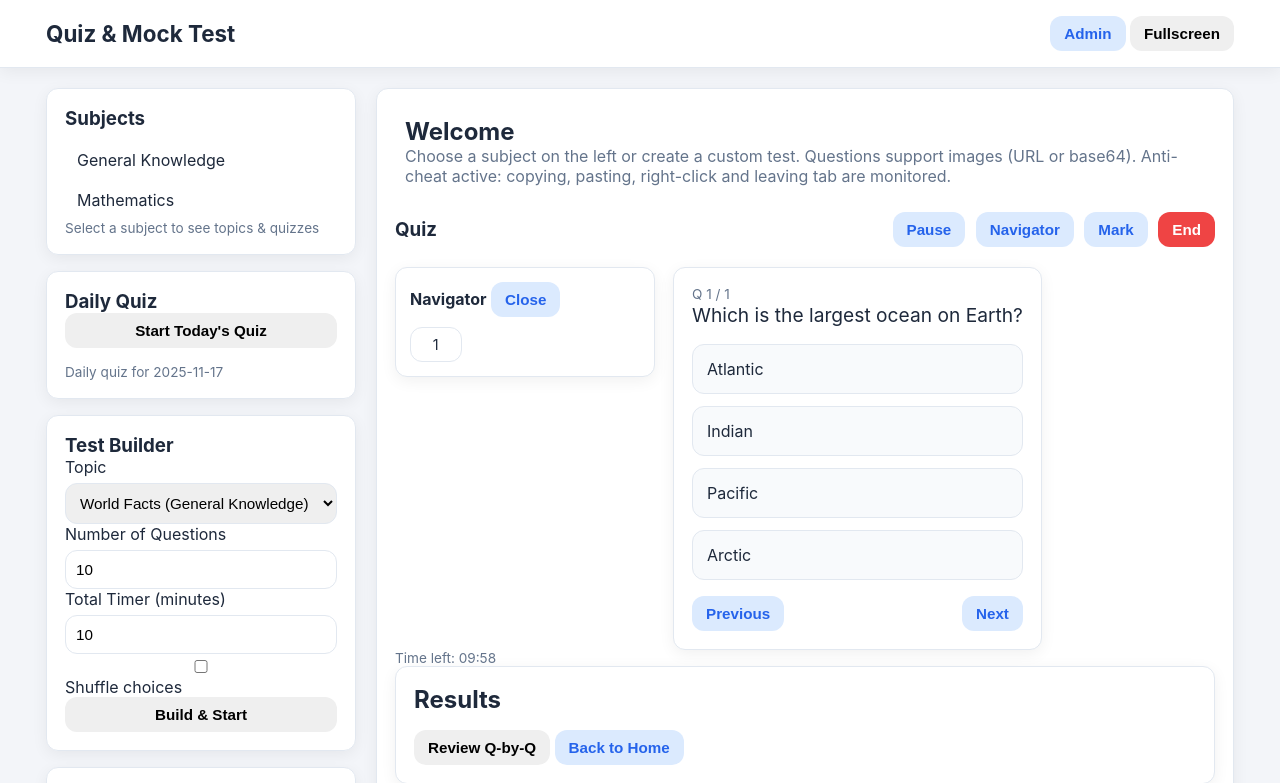
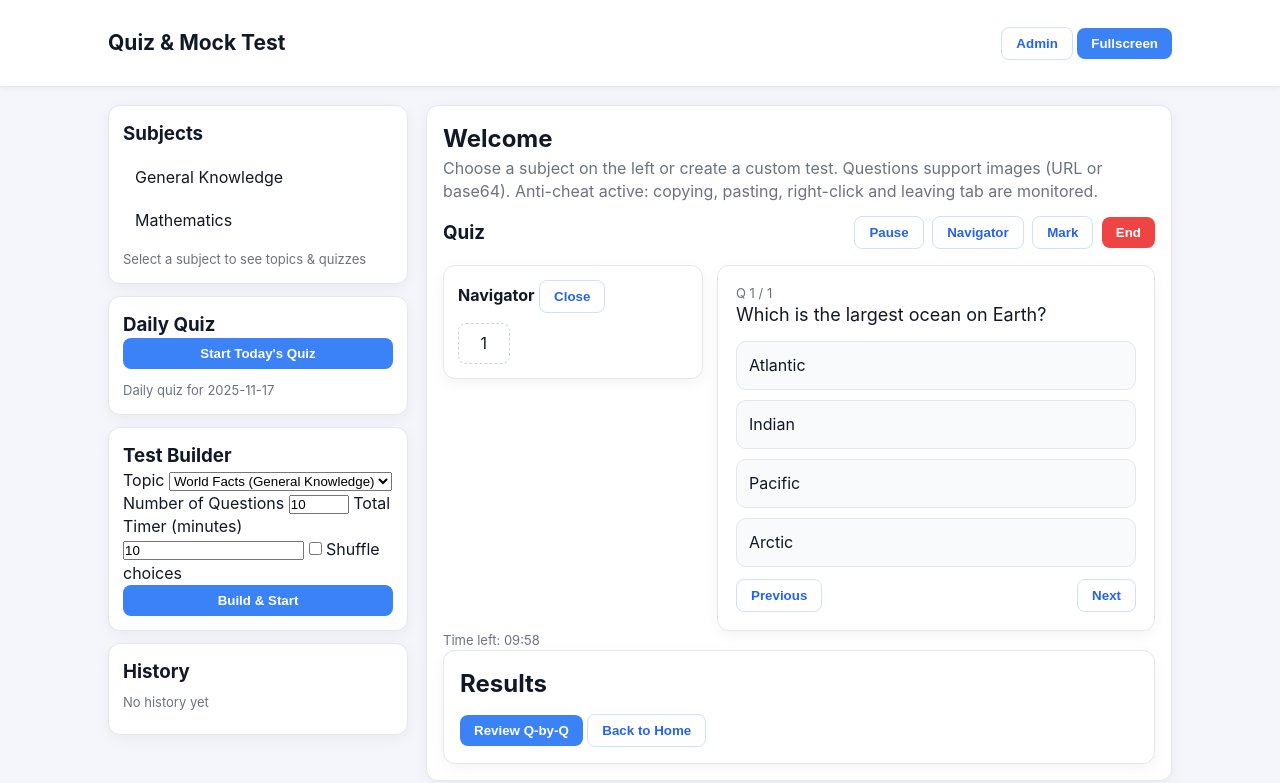
Before and after one commit to kunalmalviya066/Main-Quiz-App, a plain HTML site: page index.html in a window 1280 px wide. Both pictures are taken after a click on the button "Build & Start". Shown: the top 783 px of the page. Drawn offline with Linux system fonts and the light colour scheme.

Commit message:
Update style.css

```diff
--- a/style.css
+++ b/style.css
@@ -1,188 +1,183 @@
-/* ----------------------------------------------------
-   BASE & RESET
----------------------------------------------------- */
+/* ------------------------------
+   GLOBAL RESET & BASE
+------------------------------ */
 * {
   margin: 0;
   padding: 0;
   box-sizing: border-box;
 }
 
-html {
-  font-family: Inter, system-ui, -apple-system, "Segoe UI", Roboto, Arial, sans-serif;
-  scroll-behavior: smooth;
+html, body {
+  height: 100%;
 }
 
 body {
-  background: #f3f5f9;
-  color: #1e293b;
-  min-height: 100vh;
+  background: #f5f6fb;
+  font-family: Inter, system-ui, -apple-system, "Segoe UI", Roboto, Arial;
+  color: #111827;
+  line-height: 1.45;
   -webkit-font-smoothing: antialiased;
 }
 
-/* ----------------------------------------------------
-   VARIABLES
----------------------------------------------------- */
-:root {
-  --bg: #f3f5f9;
-  --card: #ffffff;
-  --text-light: #64748b;
-  --text-dark: #1e293b;
-  --border: #e2e8f0;
-  --accent: #2563eb;
-  --accent-light: #dbeafe;
-  --danger: #ef4444;
-  --success: #10b981;
-
-  --radius: 12px;
-  --shadow: 0 4px 16px rgba(0,0,0,0.06);
+/* Utility */
+.container {
+  max-width: 1100px;
+  margin: 0 auto;
+  padding: 18px;
 }
 
-/* ----------------------------------------------------
-   LAYOUT HELPERS
----------------------------------------------------- */
-.container {
-  max-width: 1220px;
-  margin: auto;
-  padding: 16px;
+.muted {
+  color: #6b7280;
 }
 
-.mt { margin-top: 16px; }
-.small { font-size: 0.85rem; }
-.muted { color: var(--text-light); }
+.small {
+  font-size: 13px;
+}
 
-/* ----------------------------------------------------
+.mt {
+  margin-top: 12px;
+}
+
+/* ------------------------------
    HEADER
----------------------------------------------------- */
+------------------------------ */
 .topbar {
-  background: var(--card);
-  border-bottom: 1px solid var(--border);
-  box-shadow: var(--shadow);
+  background: #ffffff;
+  border-bottom: 1px solid #e5e7eb;
   position: sticky;
   top: 0;
-  z-index: 100;
+  z-index: 90;
+  box-shadow: 0 2px 6px rgba(0,0,0,0.04);
 }
 
 .topbar .container {
   display: flex;
+  align-items: center;
   justify-content: space-between;
-  align-items: center;
 }
 
 .brand {
-  font-size: 1.4rem;
+  margin: 10px 0;
+  font-size: 21px;
   font-weight: 700;
 }
 
-/* ----------------------------------------------------
+/* ------------------------------
    BUTTONS
----------------------------------------------------- */
+------------------------------ */
 .btn {
-  padding: 9px 14px;
-  border-radius: var(--radius);
+  background: #3b82f6;
   border: none;
+  color: white;
+  padding: 8px 14px;
+  border-radius: 8px;
+  font-weight: 600;
   cursor: pointer;
-  font-weight: 600;
-  font-size: 0.95rem;
-  transition: 0.2s ease;
-  user-select: none;
-  white-space: nowrap;
+  transition: 0.15s ease-in-out;
 }
 
-.btn:hover { opacity: 0.92; }
+.btn:hover {
+  background: #2563eb;
+}
 
 .btn.subtle {
-  background: var(--accent-light);
-  color: var(--accent);
+  background: transparent;
+  border: 1px solid rgba(59,130,246,0.25);
+  color: #2563eb;
+}
+
+.btn.subtle:hover {
+  background: rgba(59,130,246,0.09);
 }
 
 .btn.danger {
-  background: var(--danger);
-  color: #fff;
+  background: #ef4444;
 }
 
-.btn.block { width: 100%; }
+.btn.danger:hover {
+  background: #dc2626;
+}
 
-/* ----------------------------------------------------
-   GRID & PANELS
----------------------------------------------------- */
+.btn.block {
+  width: 100%;
+}
+
+/* ------------------------------
+   GRID LAYOUT
+------------------------------ */
 .main-grid {
   display: grid;
-  grid-template-columns: 310px 1fr;
-  gap: 20px;
-  padding-top: 20px;
+  grid-template-columns: 300px 1fr;
+  gap: 18px;
+  padding-top: 18px;
 }
 
-.sidebar { position: sticky; top: 80px; }
-
-.panel { min-height: 300px; }
-
-/* ----------------------------------------------------
-   CARDS
----------------------------------------------------- */
-.card {
-  background: var(--card);
-  padding: 18px;
-  border-radius: var(--radius);
-  box-shadow: var(--shadow);
-  border: 1px solid var(--border);
+.panel {
+  min-height: 400px;
 }
 
-/* ----------------------------------------------------
+/* ------------------------------
+   CARDS
+------------------------------ */
+.card {
+  background: #ffffff;
+  padding: 16px;
+  border-radius: 12px;
+  box-shadow: 0 4px 14px rgba(0,0,0,0.05);
+  border: 1px solid #e5e7eb;
+}
+
+.sidebar .card {
+  padding: 14px;
+}
+
+/* ------------------------------
    LIST
----------------------------------------------------- */
+------------------------------ */
 .list {
   list-style: none;
-  margin-top: 10px;
+  margin: 8px 0;
 }
 
 .list li {
   padding: 10px 12px;
-  border-radius: var(--radius);
+  border-radius: 8px;
   cursor: pointer;
-  transition: 0.2s ease;
+  transition: 0.12s;
 }
 
 .list li:hover {
-  background: var(--accent-light);
+  background: #eef6ff;
 }
 
-/* ----------------------------------------------------
-   LANDING PAGE
----------------------------------------------------- */
-.landing {
-  padding: 10px;
-}
-
+/* ------------------------------
+   TOPIC CARDS
+------------------------------ */
 .grid-cards {
   display: grid;
-  grid-template-columns: repeat(auto-fill, minmax(220px, 1fr));
-  gap: 16px;
+  grid-template-columns: repeat(auto-fill,minmax(220px,1fr));
+  gap: 14px;
 }
 
 .topic-card {
-  background: var(--card);
-  padding: 16px;
-  border-radius: var(--radius);
-  box-shadow: var(--shadow);
-  border: 1px solid var(--border);
-  transition: 0.2s ease;
+  padding: 14px;
+  border-radius: 10px;
+  background: linear-gradient(180deg,#ffffff 0%,#fafdff 100%);
   cursor: pointer;
+  border: 1px solid #e5e7eb;
+  box-shadow: 0 4px 12px rgba(0,0,0,0.04);
+  transition: 0.15s;
 }
 
 .topic-card:hover {
   transform: translateY(-3px);
 }
 
-.topic-card h4 {
-  margin-bottom: 6px;
-  font-weight: 600;
-}
-
-/* ----------------------------------------------------
+/* ------------------------------
    QUIZ SCREEN
----------------------------------------------------- */
+------------------------------ */
 #quiz-screen {
-  animation: fadeIn 0.3s ease;
+  transition: opacity 0.2s ease;
 }
 
 .quiz-top {
@@ -191,195 +186,158 @@ body {
   align-items: center;
 }
 
-.quiz-controls button { margin-left: 6px; }
+.quiz-controls button {
+  margin-left: 4px;
+}
 
-/* QUIZ BODY */
 .quiz-body {
   display: flex;
-  gap: 18px;
-  margin-top: 20px;
+  gap: 14px;
+  margin-top: 16px;
 }
 
-/* QUESTION AREA */
-.question .q-text {
-  font-size: 1.2rem;
-  line-height: 1.45;
-  margin-bottom: 14px;
+.question {
+  flex: 1;
+  padding: 18px;
+}
+
+.q-text {
+  font-size: 18px;
+  margin-bottom: 12px;
 }
 
 .q-image img {
-  width: 100%;
-  max-height: 340px;
-  object-fit: contain;
-  border-radius: var(--radius);
-  margin: 10px 0 14px;
+  max-width: 100%;
+  max-height: 320px;
+  border-radius: 10px;
+  display: block;
+  margin: 10px 0;
 }
 
-/* CHOICES */
+/* Choices */
 .choices {
-  display: grid;
-  gap: 12px;
+  display: flex;
+  flex-direction: column;
+  gap: 10px;
 }
 
 .choice {
+  padding: 12px;
+  border-radius: 10px;
+  border: 1px solid #e5e7eb;
   background: #f8fafc;
-  padding: 14px;
-  border-radius: var(--radius);
-  border: 1px solid var(--border);
   cursor: pointer;
-  transition: 0.2s ease;
+  transition: 0.12s;
 }
 
-.choice:hover { background: var(--accent-light); }
+.choice:hover {
+  background: #eef6ff;
+}
 
 .choice.selected {
-  border-color: var(--accent);
-  background: var(--accent-light);
+  background: #ecf4ff;
+  border-color: #3b82f6;
 }
 
 .choice.correct {
-  border-color: var(--success);
-  background: #ecfdf5;
+  background: #e7fbe7;
+  border-color: #16a34a;
 }
 
 .choice.wrong {
-  border-color: var(--danger);
-  background: #fef2f2;
+  background: #ffeaea;
+  border-color: #ef4444;
 }
 
-/* NEXT/PREV */
 .q-actions {
-  margin-top: 16px;
   display: flex;
   justify-content: space-between;
+  margin-top: 12px;
 }
 
-/* ----------------------------------------------------
+/* ------------------------------
    NAVIGATOR PANEL
----------------------------------------------------- */
+------------------------------ */
 .navigator {
   width: 260px;
-  background: var(--card);
-  border-radius: var(--radius);
-  border: 1px solid var(--border);
-  box-shadow: var(--shadow);
+  background: #ffffff;
+  border-radius: 12px;
+  box-shadow: 0 4px 14px rgba(0,0,0,0.05);
+  border: 1px solid #e5e7eb;
   padding: 14px;
   height: fit-content;
-  animation: fadeIn 0.25s ease;
 }
 
 .nav-grid {
   display: grid;
-  grid-template-columns: repeat(auto-fill, minmax(42px, 1fr));
+  grid-template-columns: repeat(auto-fill,minmax(44px,1fr));
   gap: 8px;
   margin-top: 10px;
 }
 
 .nav-item {
+  padding: 8px;
   text-align: center;
-  padding: 8px 0;
-  border-radius: var(--radius);
-  border: 1px solid var(--border);
+  border-radius: 8px;
+  border: 1px dashed #cbd5e1;
   cursor: pointer;
-  font-size: 0.9rem;
-  transition: 0.2s ease;
-  user-select: none;
+  transition: 0.12s;
 }
 
 .nav-item:hover {
-  background: var(--accent-light);
-  border-color: var(--accent);
+  background: #eef6ff;
 }
 
 .nav-item.answered {
-  background: #ecfdf5;
-  border-color: var(--success);
+  background: #e7fbe7;
+  border: 1px solid #86efac;
 }
 
 .nav-item.marked {
-  border-color: #facc15;
-  background: #fefce8;
+  background: #fff6e5;
+  border: 1px solid #facc15;
 }
 
-/* ----------------------------------------------------
-   RESULTS
----------------------------------------------------- */
+/* ------------------------------
+   RESULTS SCREEN
+------------------------------ */
 #result-screen {
-  animation: fadeIn 0.3s ease;
-}
-
-#result-summary strong {
-  font-size: 1.2rem;
+  animation: fadein 0.25s ease-out;
 }
 
 #result-details .card {
+  border: 1px solid #e5e7eb;
   box-shadow: none;
-  border: 1px solid var(--border);
 }
 
-/* ----------------------------------------------------
+/* ------------------------------
    FOOTER
----------------------------------------------------- */
+------------------------------ */
 .footer {
-  margin-top: 40px;
   padding: 12px 0;
   text-align: center;
-  color: var(--text-light);
+  color: #6b7280;
 }
 
-/* ----------------------------------------------------
-   ADMIN PANEL
----------------------------------------------------- */
-#admin-area .card {
-  margin-bottom: 20px;
-}
-
-#dashboard-grid > .card:not(:first-child) {
-  margin-top: 20px;
-}
-
-textarea, input, select {
-  width: 100%;
-  padding: 10px;
-  margin-top: 6px;
-  border-radius: var(--radius);
-  border: 1px solid var(--border);
-  font-size: 0.95rem;
-}
-
-/* ----------------------------------------------------
-   TOASTS (for anti-cheat messages)
----------------------------------------------------- */
-.toast {
-  position: fixed;
-  bottom: 20px;
-  right: 20px;
-  background: #111827;
-  color: #fff;
-  padding: 12px 18px;
-  border-radius: var(--radius);
-  opacity: 0.95;
-  z-index: 99999;
-  font-size: 0.9rem;
-  box-shadow: var(--shadow);
-}
-
-/* ----------------------------------------------------
+/* ------------------------------
    RESPONSIVE
----------------------------------------------------- */
-@media (max-width: 1000px) {
+------------------------------ */
+@media (max-width: 900px) {
   .main-grid {
     grid-template-columns: 1fr;
   }
-  .sidebar { position: relative; top: 0; }
-  .quiz-body { flex-direction: column; }
-  .navigator { width: 100%; }
+  .quiz-body {
+    flex-direction: column;
+  }
+  .navigator {
+    width: 100%;
+  }
 }
 
-/* ----------------------------------------------------
-   ANIMATIONS
----------------------------------------------------- */
-@keyframes fadeIn {
-  from { opacity: 0; transform: translateY(4px); }
+/* ------------------------------
+   ANIMATION
+------------------------------ */
+@keyframes fadein {
+  from { opacity: 0; transform: translateY(5px); }
   to { opacity: 1; transform: translateY(0); }
 }
```
